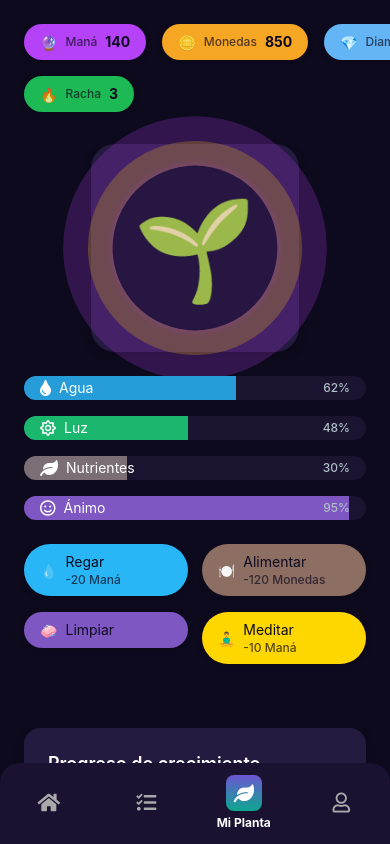
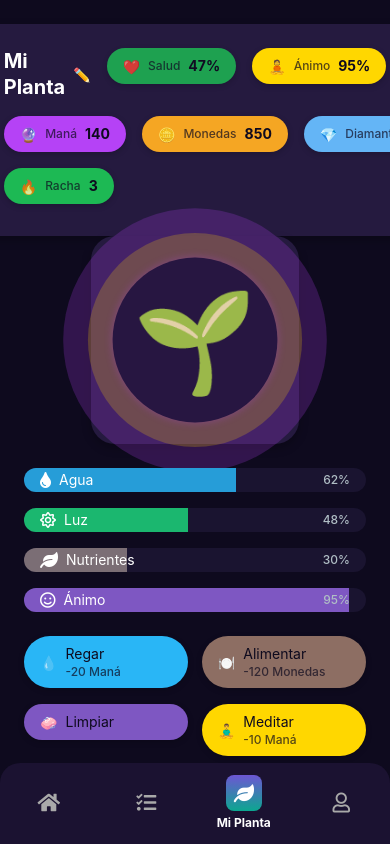
Before and after one commit to codesebastianvega/mana-bloom-app, a React Native app: screen /PlantScreen in a window 390 px wide. Built offline with nearby package versions, Linux system fonts and the light colour scheme.

Commit message:
feat(plant): header compacto con nombre editable, chips de salud/ánimo y economía integrada

```diff
--- /dev/null
+++ b/src/components/plant/HealthChip.js
@@ -0,0 +1,77 @@
+// [MB] Módulo: Planta / Sección: Header compacto
+// Afecta: PlantScreen (cabecera con salud)
+// Propósito: chip de salud derivada de agua/luz/nutrientes
+// Puntos de edición futura: estados de color o layout
+// Autor: Codex - Fecha: 2025-08-16
+
+import React from "react";
+import { View, Text, StyleSheet } from "react-native";
+import {
+  Colors,
+  Spacing,
+  Radii,
+  Typography,
+  Elevation,
+  Opacity,
+} from "../../theme";
+
+const ElementAccents = {
+  health: Colors.success,
+};
+
+const LOW = 0.35;
+const HIGH = 0.8;
+
+export default function HealthChip({ value }) {
+  const v = clamp01(value);
+  const pct = Math.round(v * 100);
+  const state = getState(v);
+  const chipOpacity = state === "LOW" ? 0.6 : state === "OK" ? 0.85 : 1;
+
+  return (
+    <View
+      accessibilityRole="text"
+      accessibilityLabel={`Salud ${pct} %, estado ${state}`}
+      style={[styles.chip, { backgroundColor: ElementAccents.health, opacity: chipOpacity }]}
+    >
+      <Text style={styles.icon}>❤️</Text>
+      <Text style={styles.label}>Salud</Text>
+      <Text style={styles.value}>{pct}%</Text>
+    </View>
+  );
+}
+
+function clamp01(n) {
+  return Math.max(0, Math.min(1, n ?? 0));
+}
+
+function getState(v) {
+  if (v < LOW) return "LOW";
+  if (v <= HIGH) return "OK";
+  return "HIGH";
+}
+
+const styles = StyleSheet.create({
+  chip: {
+    flexDirection: "row",
+    alignItems: "center",
+    borderRadius: Radii.pill,
+    paddingHorizontal: Spacing.base,
+    paddingVertical: Spacing.small,
+    ...Elevation.raised,
+  },
+  icon: {
+    marginRight: Spacing.small,
+  },
+  label: {
+    ...Typography.caption,
+    color: Colors.textInverse,
+    opacity: Opacity.muted,
+    marginRight: Spacing.small,
+  },
+  value: {
+    ...Typography.body,
+    fontWeight: "700",
+    color: Colors.textInverse,
+  },
+});
--- /dev/null
+++ b/src/components/plant/MoodChip.js
@@ -0,0 +1,86 @@
+// [MB] Módulo: Planta / Sección: Header compacto
+// Afecta: PlantScreen (cabecera con ánimo)
+// Propósito: chip de ánimo opcional
+// Puntos de edición futura: estados de color o layout
+// Autor: Codex - Fecha: 2025-08-16
+
+import React from "react";
+import { View, Text, StyleSheet } from "react-native";
+import {
+  Colors,
+  Spacing,
+  Radii,
+  Typography,
+  Elevation,
+  Opacity,
+} from "../../theme";
+
+const ElementAccents = {
+  spirit: Colors.secondaryFantasy,
+};
+
+const LOW = 0.35;
+const HIGH = 0.8;
+
+export default function MoodChip({ value }) {
+  const hasValue = typeof value === "number";
+  const v = clamp01(value);
+  const pct = hasValue ? Math.round(v * 100) : null;
+  const state = hasValue ? getState(v) : null;
+  const chipOpacity = !hasValue
+    ? Opacity.muted
+    : state === "LOW"
+    ? 0.6
+    : state === "OK"
+    ? 0.85
+    : 1;
+
+  return (
+    <View
+      accessibilityRole="text"
+      accessibilityLabel={
+        hasValue ? `Ánimo ${pct} %, estado ${state}` : "Ánimo sin datos"
+      }
+      style={[styles.chip, { backgroundColor: ElementAccents.spirit, opacity: chipOpacity }]}
+    >
+      <Text style={styles.icon}>🧘</Text>
+      <Text style={styles.label}>Ánimo</Text>
+      <Text style={styles.value}>{hasValue ? `${pct}%` : "—"}</Text>
+    </View>
+  );
+}
+
+function clamp01(n) {
+  return Math.max(0, Math.min(1, n ?? 0));
+}
+
+function getState(v) {
+  if (v < LOW) return "LOW";
+  if (v <= HIGH) return "OK";
+  return "HIGH";
+}
+
+const styles = StyleSheet.create({
+  chip: {
+    flexDirection: "row",
+    alignItems: "center",
+    borderRadius: Radii.pill,
+    paddingHorizontal: Spacing.base,
+    paddingVertical: Spacing.small,
+    ...Elevation.raised,
+  },
+  icon: {
+    marginRight: Spacing.small,
+  },
+  label: {
+    ...Typography.caption,
+    color: Colors.textInverse,
+    opacity: Opacity.muted,
+    marginRight: Spacing.small,
+  },
+  value: {
+    ...Typography.body,
+    fontWeight: "700",
+    color: Colors.textInverse,
+  },
+});
--- /dev/null
+++ b/src/components/plant/PlantHeader.js
@@ -0,0 +1,207 @@
+// [MB] Módulo: Planta / Sección: Header compacto
+// Afecta: PlantScreen (cabecera principal)
+// Propósito: agrupar nombre editable, salud/ánimo y economía
+// Puntos de edición futura: mover cálculo de salud o estilos a .styles.js
+// Autor: Codex - Fecha: 2025-08-16
+
+import React, { useState, useRef } from "react";
+import {
+  View,
+  Text,
+  TextInput,
+  Pressable,
+  StyleSheet,
+  Animated,
+  AccessibilityInfo,
+} from "react-native";
+import ResourceCapsules from "../economy/ResourceCapsules";
+import StreakChip from "../economy/StreakChip";
+import HealthChip from "./HealthChip";
+import MoodChip from "./MoodChip";
+import {
+  Colors,
+  Spacing,
+  Radii,
+  Typography,
+  Elevation,
+} from "../../theme";
+
+// [MB] Helpers de salud y estados
+const clamp01 = (n) => Math.max(0, Math.min(1, n ?? 0));
+const calcHealth = (w, l, n) => {
+  const vals = [w, l, n].map(clamp01);
+  return (vals[0] + vals[1] + vals[2]) / 3;
+};
+
+export default function PlantHeader({
+  name,
+  onRename,
+  water,
+  light,
+  nutrients,
+  mood,
+  mana,
+  coins,
+  gems,
+  streakDays,
+  txn,
+  insufficient,
+}) {
+  const [isEditing, setIsEditing] = useState(false); // [MB] Control de modo edición
+  const [draftName, setDraftName] = useState(name);
+  const scale = useRef(new Animated.Value(1)).current; // [MB] animación al guardar
+
+  const health = calcHealth(water, light, nutrients); // [MB] salud derivada de métricas
+
+  const handleStartEdit = () => {
+    setDraftName(name);
+    setIsEditing(true);
+  };
+
+  const handleCancel = () => {
+    setDraftName(name);
+    setIsEditing(false);
+  };
+
+  const handleSubmit = () => {
+    const next = draftName.trim().slice(0, 40);
+    if (!next) {
+      handleCancel();
+      return;
+    }
+    if (next !== name) {
+      onRename && onRename(next);
+      AccessibilityInfo.announceForAccessibility?.(
+        "Nombre de planta actualizado a " + next
+      );
+    }
+    setIsEditing(false);
+    Animated.sequence([
+      Animated.timing(scale, { toValue: 1.02, duration: 70, useNativeDriver: true }),
+      Animated.timing(scale, { toValue: 1, duration: 70, useNativeDriver: true }),
+    ]).start();
+  };
+
+  return (
+    <View
+      style={styles.container}
+      accessibilityRole="header"
+      accessibilityLabel="Cabecera de la planta"
+    >
+      <View style={styles.topRow}>
+        <View style={styles.nameWrap}>
+          {isEditing ? (
+            <TextInput
+              value={draftName}
+              onChangeText={setDraftName}
+              maxLength={40}
+              style={styles.nameInput}
+              autoFocus
+              selectTextOnFocus
+              onSubmitEditing={handleSubmit}
+              onBlur={handleSubmit}
+              onKeyPress={(e) => {
+                if (e.nativeEvent.key === "Escape") {
+                  handleCancel();
+                }
+              }}
+              accessibilityLabel="Nombre de la planta"
+            />
+          ) : (
+            <>
+              <Animated.Text
+                style={[styles.name, { transform: [{ scale }] }]}
+                numberOfLines={2}
+              >
+                {name}
+              </Animated.Text>
+              <Pressable
+                onPress={handleStartEdit}
+                hitSlop={Spacing.large}
+                accessibilityRole="button"
+                accessibilityLabel="Editar nombre de la planta"
+                style={styles.editBtn}
+              >
+                <Text style={styles.editIcon}>✏️</Text>
+              </Pressable>
+            </>
+          )}
+        </View>
+        <View style={styles.chips}>
+          <HealthChip value={health} />
+          <View style={{ width: Spacing.base }} />
+          <MoodChip value={mood} />
+        </View>
+      </View>
+      <View style={styles.bottomRow}>
+        {/* [MB] Economía reubicada dentro del header */}
+        <View style={styles.capsules}>
+          <ResourceCapsules
+            mana={mana}
+            coins={coins}
+            gems={gems}
+            txn={txn}
+            insufficient={insufficient}
+          />
+        </View>
+        <View style={styles.streakItem}>
+          <StreakChip days={streakDays} />
+        </View>
+      </View>
+    </View>
+  );
+}
+
+const styles = StyleSheet.create({
+  container: {
+    backgroundColor: Colors.surfaceElevated,
+    borderRadius: Radii.lg,
+    padding: Spacing.large,
+    ...Elevation.card,
+  },
+  topRow: {
+    flexDirection: "row",
+    justifyContent: "space-between",
+    alignItems: "flex-start",
+  },
+  nameWrap: {
+    flexDirection: "row",
+    alignItems: "center",
+    flex: 1,
+    marginRight: Spacing.base,
+  },
+  name: {
+    ...Typography.h2,
+    color: Colors.text,
+    flexShrink: 1,
+  },
+  nameInput: {
+    ...Typography.h2,
+    color: Colors.text,
+    flex: 1,
+  },
+  editBtn: {
+    marginLeft: Spacing.small,
+  },
+  editIcon: {
+    fontSize: Typography.body.fontSize,
+    color: Colors.text,
+  },
+  chips: {
+    flexDirection: "row",
+    alignItems: "center",
+  },
+  bottomRow: {
+    flexDirection: "row",
+    flexWrap: "wrap",
+    alignItems: "center",
+    marginTop: Spacing.base,
+  },
+  capsules: {
+    marginRight: Spacing.base,
+    marginBottom: Spacing.small,
+  },
+  streakItem: {
+    marginBottom: Spacing.small,
+  },
+});
--- a/src/screens/PlantScreen.js
+++ b/src/screens/PlantScreen.js
@@ -5,15 +5,14 @@
 // Autor: Codex - Fecha: 2025-08-16
 
 import React, { useState } from "react";
-import { SafeAreaView, ScrollView, StyleSheet, AccessibilityInfo, View } from "react-native";
+import { SafeAreaView, ScrollView, StyleSheet, AccessibilityInfo } from "react-native";
 import PlantHero from "../components/plant/PlantHero";
 import CareMetrics from "../components/plant/CareMetrics";
 import QuickActions from "../components/plant/QuickActions";
 import GrowthProgress from "../components/plant/GrowthProgress";
 import BuffsBar from "../components/plant/BuffsBar";
 import InventorySheet from "../components/plant/InventorySheet";
-import ResourceCapsules from "../components/economy/ResourceCapsules";
-import StreakChip from "../components/economy/StreakChip";
+import PlantHeader from "../components/plant/PlantHeader";
 import { Colors, Spacing } from "../theme";
 
 const ElementAccents = {
@@ -24,6 +23,7 @@ const ElementAccents = {
 };
 
 export default function PlantScreen() {
+  const [plantName, setPlantName] = useState("Mi Planta");
   const [invOpen, setInvOpen] = useState(false);
   const [equippedSkinId, setEquippedSkinId] = useState();
   const [selectedSkinId, setSelectedSkinId] = useState();
@@ -93,20 +93,20 @@ export default function PlantScreen() {
         contentContainerStyle={styles.content}
         importantForAccessibility={invOpen ? "no-hide-descendants" : "auto"}
       >
-        <View style={styles.economyRow}>
-          <View style={styles.capsules}>
-            <ResourceCapsules
+        <PlantHeader
+          name={plantName}
+          onRename={(next) => setPlantName(next)}
+          water={0.62}
+          light={0.48}
+          nutrients={0.3}
+          mood={0.95}
           mana={economy.mana}
           coins={economy.coins}
           gems={economy.gems}
+          streakDays={streakDays}
           txn={txn}
           insufficient={insufficient}
         />
-          </View>
-          <View style={styles.streakItem}>
-            <StreakChip days={streakDays} />
-          </View>
-        </View>
         {/* [MB] Hero de planta con overlay de maceta */}
         <PlantHero health={0.95} mood="floreciente" stage="brote" skinAccent={skinAccent} />
         {/* [MB] Métricas de cuidado */}
@@ -183,18 +183,4 @@ const styles = StyleSheet.create({
     paddingBottom: Spacing.large * 3,
     alignItems: "center",
   },
-  economyRow: {
-    flexDirection: "row",
-    flexWrap: "wrap",
-    alignItems: "center",
-    alignSelf: "stretch",
-    marginBottom: Spacing.large,
-  },
-  capsules: {
-    marginRight: Spacing.base,
-    marginBottom: Spacing.small,
-  },
-  streakItem: {
-    marginBottom: Spacing.small,
-  },
 });
```
Lines whose indentation alone changed are shown as unchanged.
